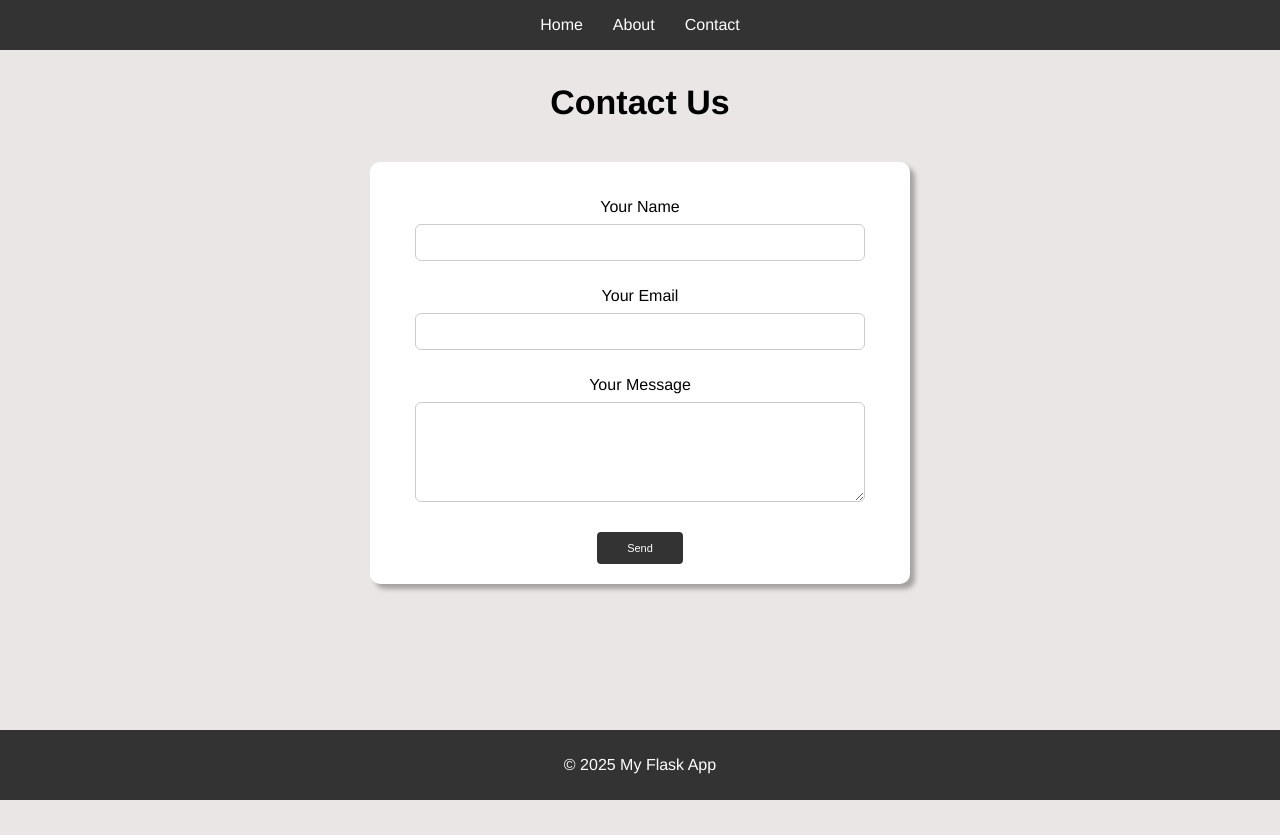
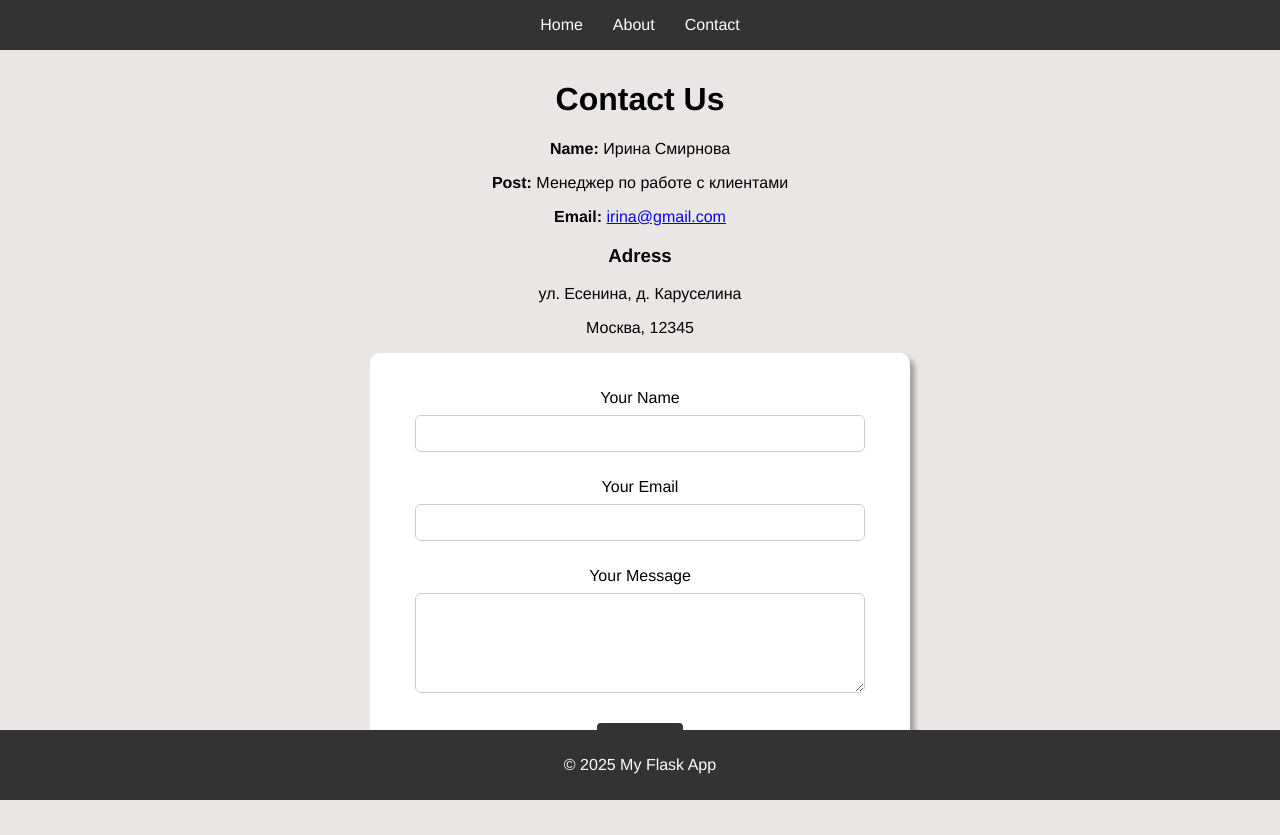
Before and after one commit to DeatheDis/flask_project, a Flask app: page /contact in a window 1280 px wide. Before the commit the page ends 800 px from the top, so only its background shows below. Run offline with Flask 3, Linux system fonts and the light colour scheme.

Commit message:
-Обновлены шаблоны: about.html, contact.html, index.html
-Добавлено отображение даты и времени в index.html

-В базовый шаблон base.html добавлен блок bottom_info для отображения информации снизу, туда помещено отображение даты и времени

-На странице about.html добавлен список из нескольких пользователей с именами и их ролями (Использован цикл for)

-На странице contact.html добавлена информация менеджера по работе с клиентами (Использован вложенный словарь)

-Обновлен стиль: index.css

-Обновлен функционал маршрутов в routes.py

```diff
--- a/app/routes.py
+++ b/app/routes.py
@@ -1,21 +1,41 @@
 from flask import render_template, request, url_for, redirect, flash
 from app import app
 from app.forms import ContactForm
+from datetime import datetime
 
 
 @app.route('/')
 def index():
-    return render_template('index.html')
+    current_time = datetime.now()
+    return render_template('index.html', current_time=current_time)
 
 
 @app.route('/about')
 def about():
-    return render_template('about.html')
+    team_members = [
+        {'name': 'Alice', 'role': 'Developer'},
+        {'name': 'Bob', 'role': 'Designer'},
+        {'name': 'Charlie', 'role': 'Project Manager'}
+    ]
+    return render_template('about.html', team_members=team_members)
 
 
 @app.route('/contact', methods=['POST', 'GET'])
 def contact():
     form = ContactForm()
+    department_info = {
+        'manager': {
+            'name': 'Ирина Смирнова',
+            'position': 'Менеджер по работе с клиентами',
+            'email': 'irina@gmail.com'
+        },
+        'address': {
+            'street': 'ул. Есенина, д. Каруселина',
+            'city': 'Москва',
+            'zip': '12345'
+        }
+    }
+
     if form.validate_on_submit():
         name = form.name.data
         email = form.email.data
@@ -26,4 +46,4 @@ def contact():
     if request.method == 'POST':
         flash('There were errors in the form', 'error')
 
-    return render_template('contact.html', form=form)
+    return render_template('contact.html', form=form, department_info=department_info)
--- a/app/static/css/contact.css
+++ b/app/static/css/contact.css
@@ -77,7 +77,6 @@
     display: block;
     margin-bottom: 8px;
     text-align: center;
-
 }
 
 
--- a/app/static/css/index.css
+++ b/app/static/css/index.css
@@ -19,3 +19,9 @@
 .flask-logo {
     width: 220px;
 }
+
+.bottom-info {
+    text-align: center;
+    margin-top: 100px;
+    margin-bottom: 30px;
+}
--- a/app/templates/about.html
+++ b/app/templates/about.html
@@ -12,9 +12,9 @@
   <h1>About Us</h1>
   <p>We are a team of passionate developers building web applications with Flask.</p>
   <ul>
-    <li>Mission: To teach programming effectively.</li>
-    <li>Vision: Empower people to build their ideas.</li>
-    <li>Values: Collaboration, innovation, and learning.</li>
+      {% for member in team_members %}
+          <li><strong>{{ member.name }}</strong> — {{ member.role }}</li>
+      {% endfor %}
   </ul>
 </div>
 
--- a/app/templates/base.html
+++ b/app/templates/base.html
@@ -29,6 +29,7 @@
     {% endblock %}
   </main>
   {% block extra_js %} {% endblock %}
+  {% block bottom_info %}{% endblock %}
   <!-- Подвал -->
   <footer>
     <div class="line-bot">
--- a/app/templates/contact.html
+++ b/app/templates/contact.html
@@ -18,9 +18,18 @@
 
 
 
+<div class="contact-info">
+  <h1>Contact Us</h1>
+  <p><strong>Name:</strong> {{ department_info.manager.name }}</p>
+  <p><strong>Post:</strong> {{ department_info.manager.position }}</p>
+  <p><strong>Email:</strong> <a href="{{ department_info.manager.email }}">{{ department_info.manager.email }}</a></p>
+
+  <h3>Adress</h3>
+  <p>{{ department_info.address.street }}</p>
+  <p>{{ department_info.address.city }}, {{ department_info.address.zip }}</p>
+</div>
+
 <div class="container">
-  <h1>Contact Us</h1>
-
     <form action="/contact" method="POST" class="contact-form" novalidate>
     {{ form.hidden_tag() }}
 
--- a/app/templates/index.html
+++ b/app/templates/index.html
@@ -15,3 +15,7 @@
 </div>
 
 {% endblock %}
+
+  {% block bottom_info %}
+    <h2 class="bottom-info">Current Time: {{ current_time.strftime('%Y-%m-%d %H:%M:%S') }}</h2>
+  {% endblock %}
```
